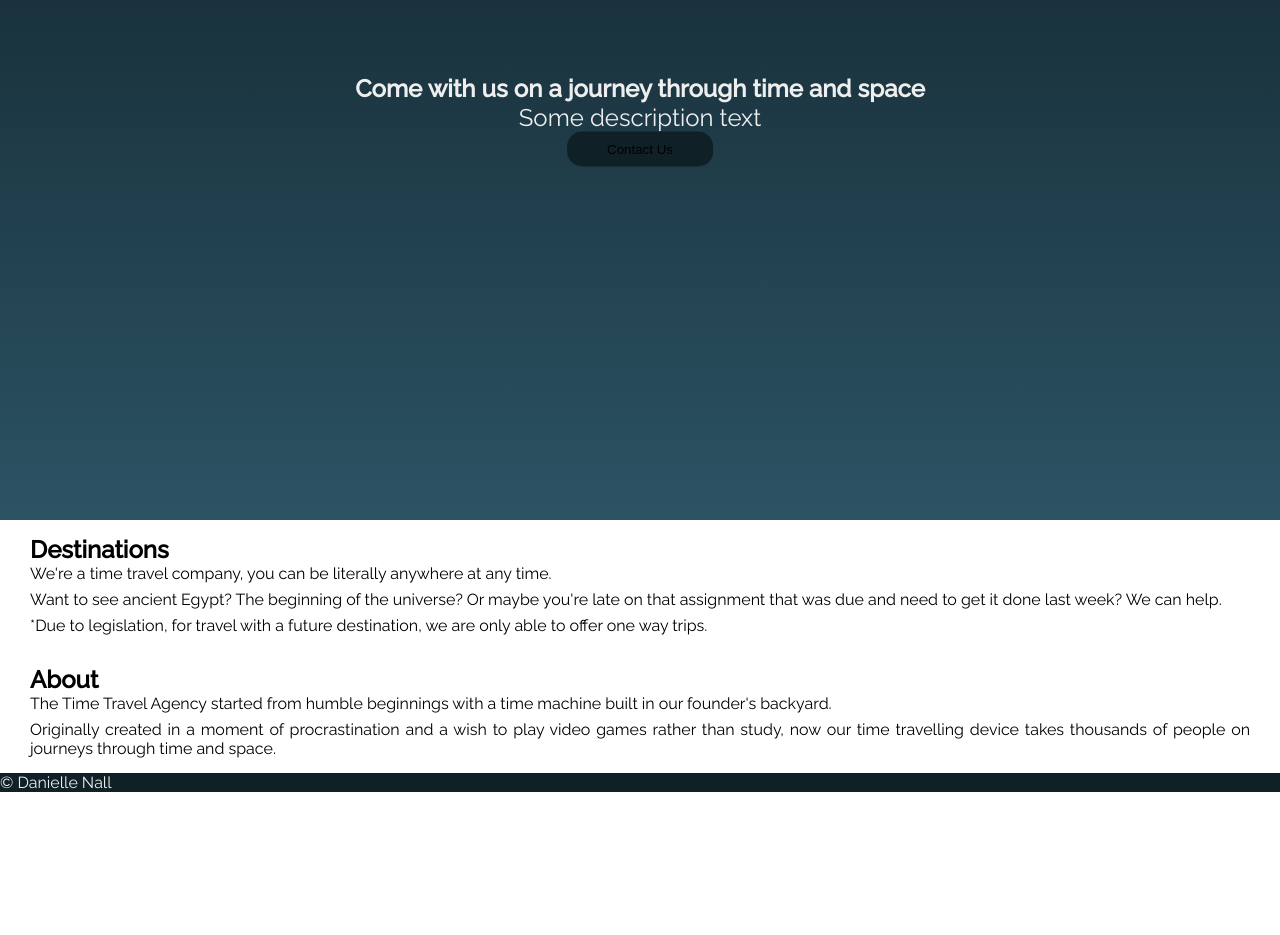
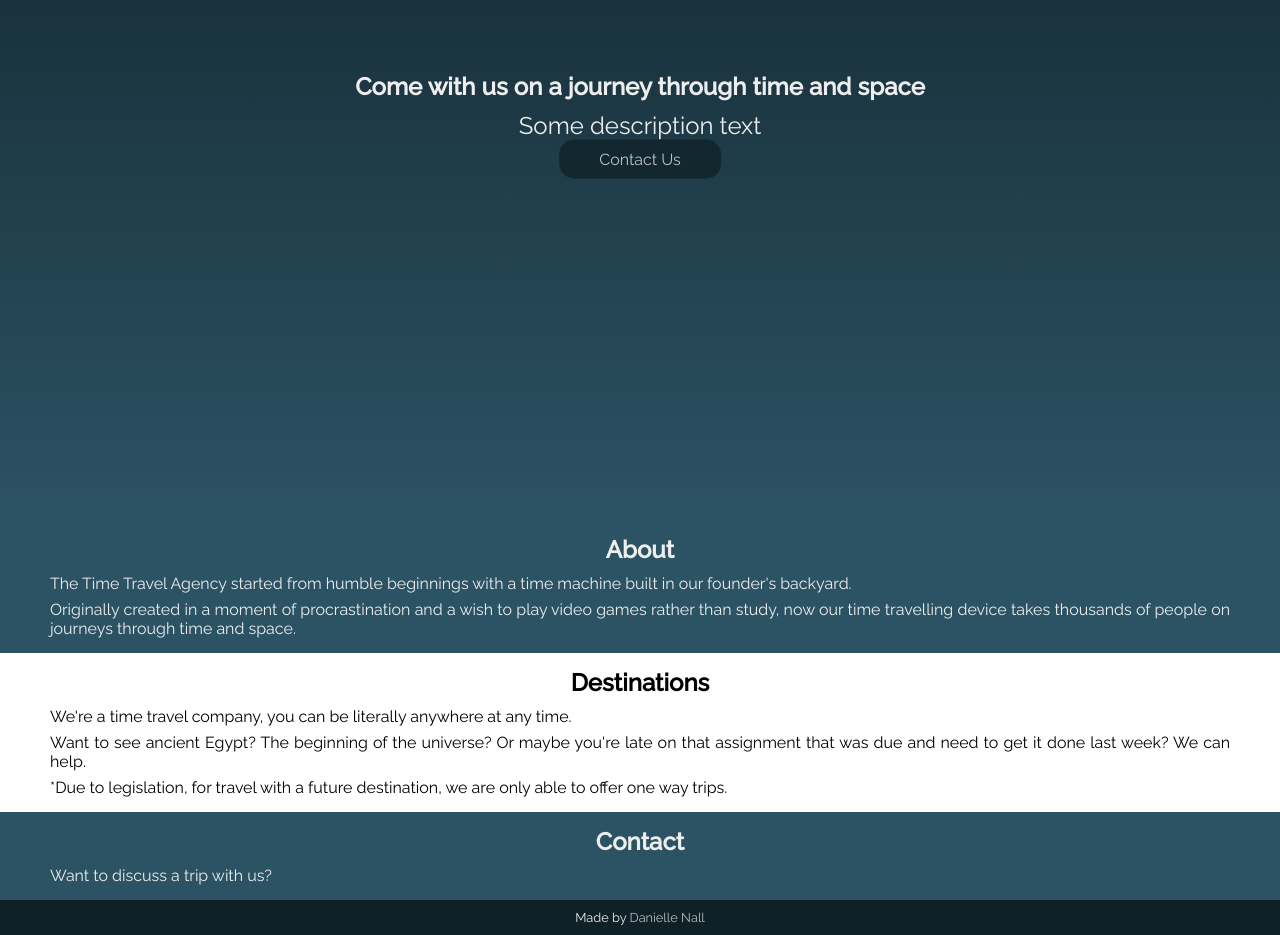
Before and after one commit to daniellenall/travel-agency, a website: page index.html in a window 1280 px wide. Shown: the part 280-1215 px from the top of the page. Before the commit the page ends 1072 px from the top, so only its background shows below. Drawn offline with Linux system fonts and the light colour scheme.

Commit message:
Added some styling and padding to headers and sections

```diff
--- a/index.html
+++ b/index.html
@@ -13,18 +13,29 @@
     <header class="header">
        <h2><a href="#">The Time Travel Agency</a></h2>
        <nav>
-           <li><a href="#">Destinations</a></li>
-           <li><a href="#">About</a></li>
-           <li><a href="#">Contact</a></li>
+           <li><a href="#destinations">Destinations</a></li>
+           <li><a href="#about">About</a></li>
+           <li><a href="#contact">Contact</a></li>
        </nav>
     </header>
     <section class="hero">
       <div class="hero-content">
           <h1>Come with us on a journey through time and space</h1>
           <h2>Some description text</h2>
-          <button class="btn">Contact Us</button>
+          <a class="btn">Contact Us</a>
       </div>
     </section>
+
+    <section class="about">
+      <h2>About</h2>
+      <p class="paragraph">
+        The Time Travel Agency started from humble beginnings with a time machine built in our founder's backyard.
+      </p>
+      <p class="paragraph">
+        Originally created in a moment of procrastination and a wish to play video games rather than study, now our time travelling device takes thousands of people on journeys through time and space.
+      </p>
+    </section>
+
     <section class="destinations">
       <h2>Destinations</h2>
       <p class="paragraph">
@@ -39,18 +50,16 @@
       </p>
     </section>
 
-    <section class="about">
-      <h2>About</h2>
+    <section class="contact">
+      <h2>Contact</h2>
       <p class="paragraph">
-        The Time Travel Agency started from humble beginnings with a time machine built in our founder's backyard.</p>
-      <p class="paragraph">
-        Originally created in a moment of procrastination and a wish to play video games rather than study, now our time travelling device takes thousands of people on journeys through time and space.
+        Want to discuss a trip with us?
       </p>
     </section>
 
     <footer class="footer">
       <p class="paragraph copy">
-        &copy; Danielle Nall
+        Made by <a href="http://www.daniellenall.com">Danielle Nall</a>
       </p>
     </footer>
 </body>
--- a/sass/base/_base.scss
+++ b/sass/base/_base.scss
@@ -10,5 +10,14 @@ body {
 }
 
 section {
-    padding: 15px 30px;
+    padding: 15px 50px;
+
+    &:not(.hero) {
+
+        &:nth-child(odd) {
+            background-color: $light-blue;
+            color: $text-light;
+        }
+    }
+
 }
--- a/sass/base/_typography.scss
+++ b/sass/base/_typography.scss
@@ -1,6 +1,14 @@
+h1, h2, h3 {
+    margin-bottom: 10px;
+}
+h2 {
+    text-align: center;
+}
+
 a {
     text-decoration: none;
     opacity: 0.75;
+    color: inherit;
 
     &:hover {
         opacity: 1;
--- a/sass/components/_buttons.scss
+++ b/sass/components/_buttons.scss
@@ -1,11 +1,11 @@
 .btn {
     border: none;
     padding: 10px 40px;
+    margin: 50px 5px;
     background-color: $dark-blue;
     border-radius: 15px;
 
     &:hover {
         opacity: 0.75;
-        color: pink;
     }
 }
--- a/sass/layout/_footer.scss
+++ b/sass/layout/_footer.scss
@@ -2,4 +2,10 @@
     background-color: $dark-blue;
     color: $text-light;
     width: 100%;
+    padding: 10px 50px;
+
+    .copy {
+        font-size: 0.8rem;
+        text-align: center;
+    }
 }
--- a/sass/layout/_hero.scss
+++ b/sass/layout/_hero.scss
@@ -13,6 +13,7 @@
         left: 50%;
         transform: translate(-50%, -50%);
         color: $text-light;
+        animation: fade-in 2s;
 
         h2 {
             font-weight: 400;
```
Also changed, not shown: css/style.css.
